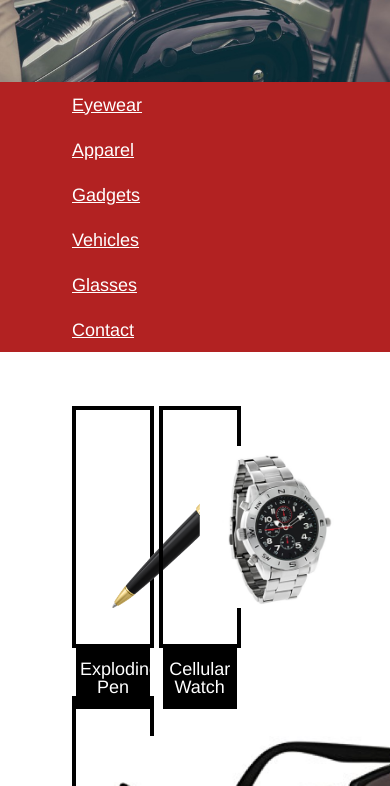
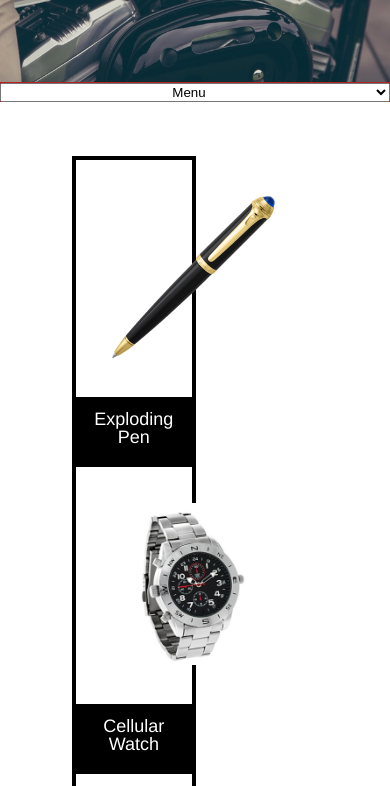
Before and after one commit to bzavadil/secretagent, a plain HTML site: page index.html in a window 390 px wide. Shown: the part 413-1199 px from the top of the page. Drawn offline with Linux system fonts and the light colour scheme.

Commit message:
screentablet

```diff
--- a/index.html
+++ b/index.html
@@ -22,14 +22,24 @@
       </div>
     </div>
     <!-- main section - store navbar -->
-    <div class="storenav">
-        <nav><a href="#eyewear">Eyewear</a></nav>
-        <nav><a href="#apparel">Apparel</a></nav>
-        <nav><a href="#gadgets">Gadgets</a></nav>
-        <nav><a href="#vehicles">Vehicles</a></nav>
-        <nav><a href="#glasses">Glasses</a></nav>
-        <nav><a href="#contact">Contact</a></nav>
-    </div>
+    <nav class="storenav">
+      <ul>
+        <li><a href="#eyewear">Eyewear</a></li>
+        <li><a href="#apparel">Apparel</a></li>
+        <li><a href="#gadgets">Gadgets</a></li>
+        <li><a href="#vehicles">Vehicles</a></li>
+        <li><a href="#glasses">Glasses</a></li>
+        <li><a href="#contact">Contact</a></li>
+      </ul>
+      <select>
+        <option value="" selected="selected">Menu</option>
+        <option value="#eyewear">Eyewear</option>
+        <option value="#gadgets">Gadgets</option>
+        <option value="#vehicles">Vehicles</option>
+        <option value="#glasses">Glasses</option>
+        <option value="#contact">Contact</option>
+      </select>
+    </nav>
     <!-- main section - inventory images -->
     <div class="inventory">
       <div class="item">
--- a/resources/style.css
+++ b/resources/style.css
@@ -68,13 +68,18 @@ html {
   background-color: firebrick;
 }
 
-.storenav nav {
+.storenav li {
   display: inline-block;
   padding: 0.75rem 4rem 0.75rem 4rem;
+  text-align: center;
 }
 
 .storenav a {
   color: white;
+}
+
+nav select {
+  display: none;
 }
 
 .inventory {
@@ -144,3 +149,31 @@ footer {
 footer h5 {
   padding-top: 2.5rem;
 }
+
+@media only screen and (max-width: 1024px) {
+  .logotext {
+    font-size: 0.75rem;
+  }
+  .topsectiontext h2 {
+    font-size: 0.90rem;
+  }
+  .topsectiontext h4 {
+    font-size: 0.80rem;
+  }
+  nav ul {
+    display: none;
+  }
+  nav select {
+    display: inline-block;
+    width: 100%;
+    margin: 0 auto;
+    text-align: center;
+  }
+  .inventory {
+    overflow: hidden;
+  }
+  .item {
+    width: 47%;
+    height: auto;
+  }
+}
```
